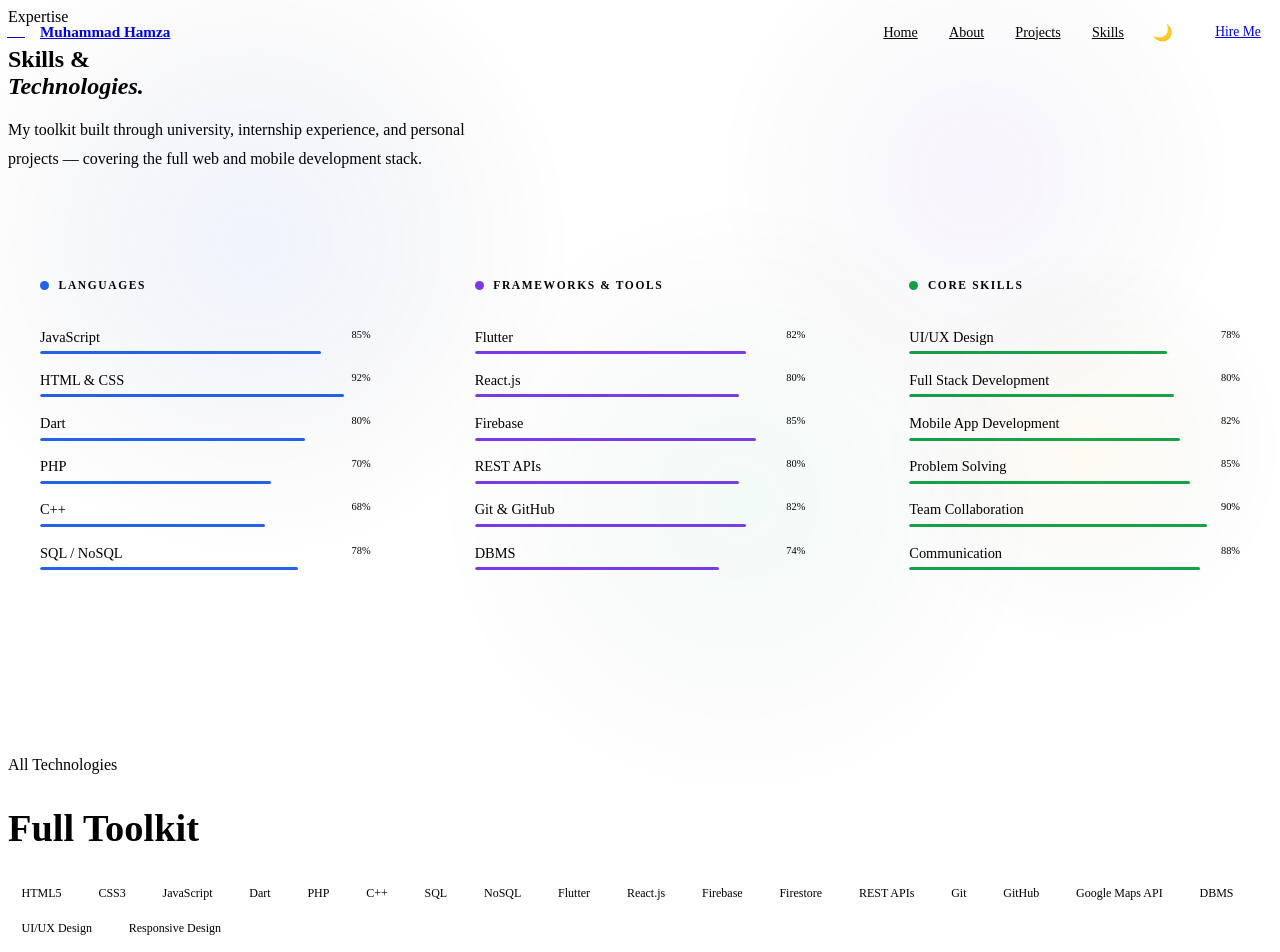
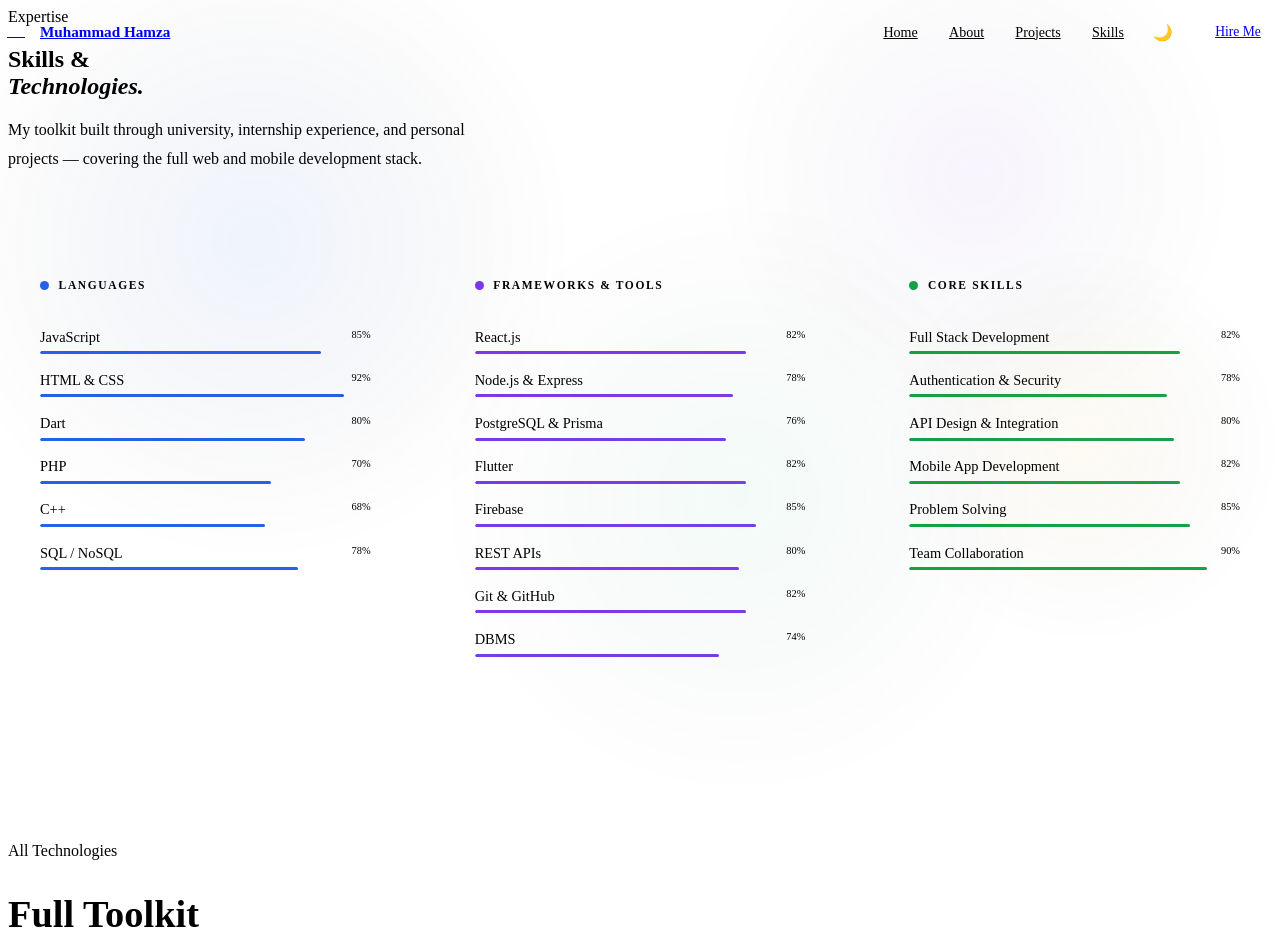
Before and after one commit to hamzashahidchoudhary/hamza-portfolio, a React (Vite) app: page /skills in a window 1280 px wide. Shown: the top 952 px of the page. Built offline with nearby package versions, Linux system fonts and the light colour scheme; the HTML template or start-up script is replaced by a standard one.

Commit message:
fix page refresh 404

```diff
--- a/src/pages/Home.jsx
+++ b/src/pages/Home.jsx
@@ -9,9 +9,15 @@ const fadeUp = {
   animate: { opacity: 1, y: 0, transition: { duration: 0.6, ease: [0.16, 1, 0.3, 1] } },
 }
 
-const techStack = ['Flutter', 'React.js', 'Firebase', 'JavaScript', 'PHP', 'SQL', 'Node.js', 'Git']
+const techStack = ['React.js', 'Node.js', 'Express', 'PostgreSQL', 'Prisma', 'Flutter', 'Firebase', 'JavaScript', 'Git']
 
 const projects = [
+  {
+    title: 'Maison — E-Commerce Platform',
+    category: 'Web · Full-Stack Project',
+    desc: 'Full-stack e-commerce platform with product management, shopping cart, checkout, and an admin panel. Secured with JWT auth, backed by PostgreSQL + Prisma, with Cloudinary image delivery — deployed on Vercel & Railway.',
+    stack: ['React', 'Node.js', 'Express', 'PostgreSQL', 'Prisma'],
+  },
   {
     title: 'Lost & Found App',
     category: 'Mobile · BSCS Final Year Project',
@@ -69,7 +75,7 @@ export default function Home() {
             viewport={{ once: true }}
             style={{ display: 'grid', gridTemplateColumns: 'repeat(auto-fit, minmax(130px, 1fr))', gap: '1px', background: 'var(--border)', borderRadius: 'var(--radius-lg)', overflow: 'hidden', border: '1px solid var(--border)' }}
           >
-            {[['2+', 'Months Exp.'], ['2', 'Projects'], ['2', 'Degrees'], ['5+', 'Technologies']].map(([n, l]) => (
+            {[['2+', 'Months Exp.'], ['3', 'Projects'], ['2', 'Degrees'], ['10+', 'Technologies']].map(([n, l]) => (
               <div key={l} style={{ padding: '1.75rem 1.25rem', background: 'var(--bg2)', textAlign: 'center' }}>
                 <div style={{ fontFamily: 'var(--font-serif)', fontSize: '2.2rem', color: 'var(--accent)', lineHeight: 1, marginBottom: '0.35rem' }}>{n}</div>
                 <div style={{ fontFamily: 'var(--font-mono)', fontSize: '0.62rem', color: 'var(--muted)', letterSpacing: '0.08em' }}>{l.toUpperCase()}</div>
--- a/src/pages/Projects.jsx
+++ b/src/pages/Projects.jsx
@@ -4,12 +4,17 @@ import PageWrapper from '../components/PageWrapper.jsx'
 import AnimatedBg from '../components/AnimatedBg.jsx'
 
 const projects = [
-  { id: 1, title: 'Lost & Found Mobile App', category: 'Mobile', label: 'BSCS Final Year Project',
+  { id: 1, title: 'Maison — E-Commerce Platform', category: 'Web', label: 'Full-Stack Project',
+    desc: 'A full-stack e-commerce platform with a complete shopping experience — product catalog, persistent cart, and checkout — plus a secure admin panel for managing inventory and product imagery. Built with a React frontend, an Express REST API, and a PostgreSQL database, deployed across Vercel and Railway.',
+    stack: ['React', 'Node.js', 'Express', 'PostgreSQL', 'Prisma', 'JWT', 'Cloudinary'],
+    features: ['Product management & catalog', 'Shopping cart with persistence', 'Full checkout flow', 'JWT auth with protected routes', 'Admin dashboard', 'Cloudinary image uploads & CDN'],
+  },
+  { id: 2, title: 'Lost & Found Mobile App', category: 'Mobile', label: 'BSCS Final Year Project',
     desc: 'A real-time lost & found platform for campus use with role-based authentication for Students, Faculty, and Staff. Features live chat, push notifications, image uploads, and an admin panel with full moderation and analytics.',
     stack: ['Flutter', 'Dart', 'Firebase', 'Firestore', 'Firebase Auth', 'Cloud Messaging'],
     features: ['Role-based auth (Student / Faculty / Staff)', 'Real-time posts with search & filter', 'Image upload support', 'Live chat system', 'Push notifications', 'Admin moderation & analytics panel'],
   },
-  { id: 2, title: 'Delicia Cafe Web System', category: 'Web', label: 'ADP Final Year Project',
+  { id: 3, title: 'Delicia Cafe Web System', category: 'Web', label: 'ADP Final Year Project',
     desc: 'A complete web-based cafe ordering system with cart and order management, user authentication, Google Maps API integration, and a modern animated UI with fully responsive design.',
     stack: ['HTML5', 'CSS3', 'JavaScript', 'Firebase', 'Google Maps API'],
     features: ['Cart & order management', 'User authentication system', 'Google Maps API integration', 'Modern UI with animations', 'Fully responsive design'],
--- a/src/pages/Skills.jsx
+++ b/src/pages/Skills.jsx
@@ -19,8 +19,10 @@ const groups = [
     label: 'Frameworks & Tools',
     color: '#7c3aed',
     items: [
+      { name: 'React.js', level: 82 },
+      { name: 'Node.js & Express', level: 78 },
+      { name: 'PostgreSQL & Prisma', level: 76 },
       { name: 'Flutter', level: 82 },
-      { name: 'React.js', level: 80 },
       { name: 'Firebase', level: 85 },
       { name: 'REST APIs', level: 80 },
       { name: 'Git & GitHub', level: 82 },
@@ -31,12 +33,12 @@ const groups = [
     label: 'Core Skills',
     color: '#16a34a',
     items: [
-      { name: 'UI/UX Design', level: 78 },
-      { name: 'Full Stack Development', level: 80 },
+      { name: 'Full Stack Development', level: 82 },
+      { name: 'Authentication & Security', level: 78 },
+      { name: 'API Design & Integration', level: 80 },
       { name: 'Mobile App Development', level: 82 },
       { name: 'Problem Solving', level: 85 },
       { name: 'Team Collaboration', level: 90 },
-      { name: 'Communication', level: 88 },
     ],
   },
 ]
@@ -105,8 +107,10 @@ export default function Skills() {
             <h2 className="display" style={{ fontSize: 'clamp(1.6rem, 3vw, 2.4rem)', marginBottom: '2rem' }}>Full Toolkit</h2>
             <div style={{ display: 'flex', flexWrap: 'wrap', gap: '0.6rem' }}>
               {['HTML5', 'CSS3', 'JavaScript', 'Dart', 'PHP', 'C++', 'SQL', 'NoSQL',
-                'Flutter', 'React.js', 'Firebase', 'Firestore', 'REST APIs', 'Git',
-                'GitHub', 'Google Maps API', 'DBMS', 'UI/UX Design', 'Responsive Design'
+                'React.js', 'Node.js', 'Express', 'PostgreSQL', 'Prisma', 'JWT',
+                'Flutter', 'Firebase', 'Firestore', 'REST APIs', 'Cloudinary',
+                'Vercel', 'Railway', 'Git', 'GitHub', 'Google Maps API', 'DBMS',
+                'UI/UX Design', 'Responsive Design'
               ].map((t, i) => (
                 <motion.span
                   key={t}
```
